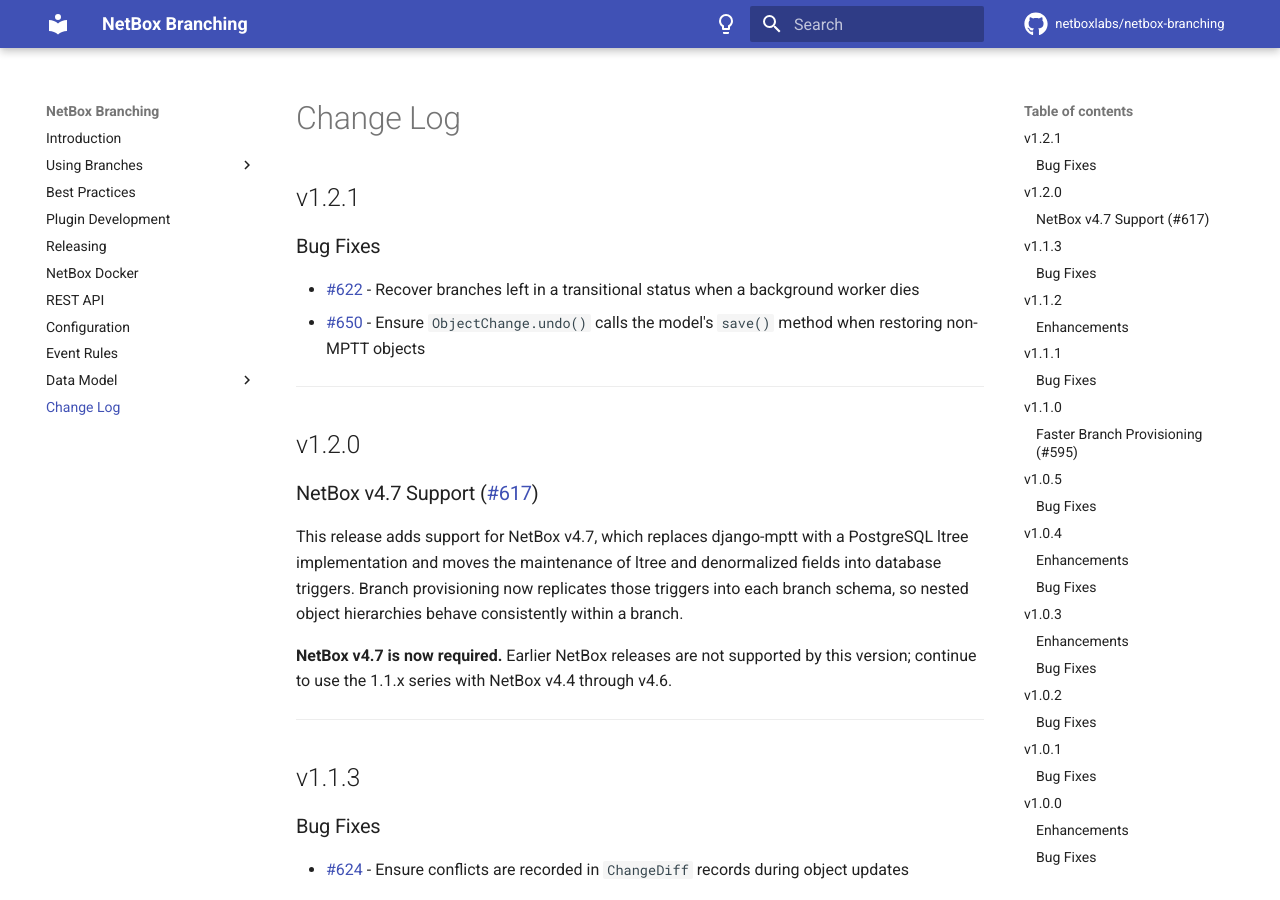
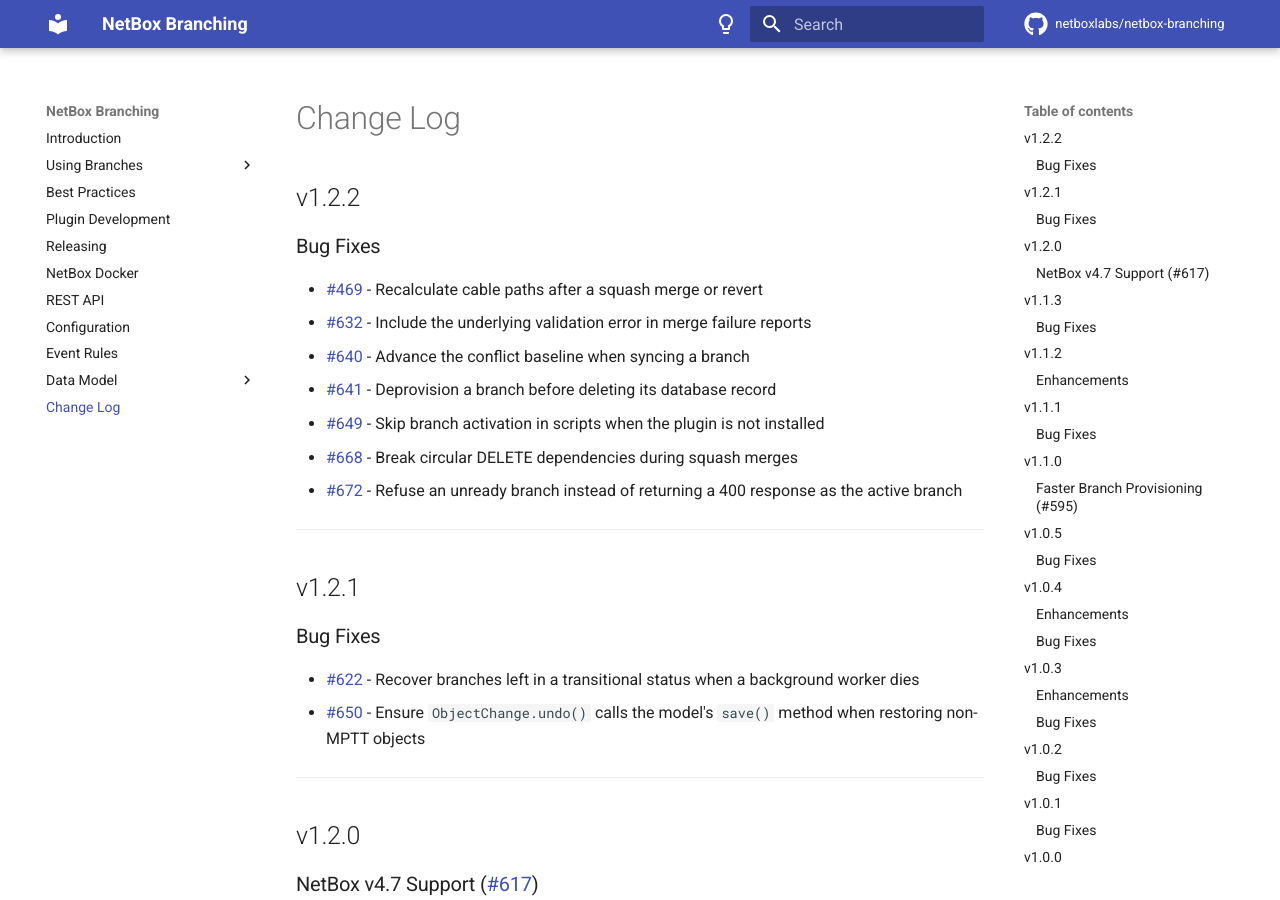
Before and after one commit to netboxlabs/netbox-branching, an MkDocs documentation site: the page built from docs/changelog.md, in a window 1280 px wide and 900 px high. Built offline with MkDocs 1.6.1 and Material for MkDocs 9.7.7, drawn with Linux system fonts in a browser that asks for light colours; comment, search, counter and statistics services are not loaded.

Commit message:
Release v1.2.2

```diff
--- a/docs/changelog.md
+++ b/docs/changelog.md
@@ -1,4 +1,18 @@
 # Change Log
+
+## v1.2.2
+
+### Bug Fixes
+
+* [#469](https://github.com/netboxlabs/netbox-branching/issues/469) - Recalculate cable paths after a squash merge or revert
+* [#632](https://github.com/netboxlabs/netbox-branching/issues/632) - Include the underlying validation error in merge failure reports
+* [#640](https://github.com/netboxlabs/netbox-branching/issues/640) - Advance the conflict baseline when syncing a branch
+* [#641](https://github.com/netboxlabs/netbox-branching/issues/641) - Deprovision a branch before deleting its database record
+* [#649](https://github.com/netboxlabs/netbox-branching/issues/649) - Skip branch activation in scripts when the plugin is not installed
+* [#668](https://github.com/netboxlabs/netbox-branching/issues/668) - Break circular DELETE dependencies during squash merges
+* [#672](https://github.com/netboxlabs/netbox-branching/issues/672) - Refuse an unready branch instead of returning a 400 response as the active branch
+
+---
 
 ## v1.2.1
 
--- a/netbox_branching/__init__.py
+++ b/netbox_branching/__init__.py
@@ -13,7 +13,7 @@
     name = 'netbox_branching'
     verbose_name = 'NetBox Branching'
     description = 'A git-like branching implementation for NetBox'
-    version = '1.2.1'
+    version = '1.2.2'
     base_url = 'branching'
     # Remember to update COMPATIBILITY.md when modifying the minimum/maximum supported NetBox versions.
     # NetBox 4.7 replaced django-mptt with a PostgreSQL ltree implementation and moved ltree/denorm
--- a/pyproject.toml
+++ b/pyproject.toml
@@ -16,7 +16,7 @@
 [project]
 # Distribution name is published on PyPI and must not be renamed to match repo_slug.
 name = "netboxlabs-netbox-branching"
-version = "1.2.1"
+version = "1.2.2"
 description = "A git-like branching implementation for NetBox"
 readme = { file = "README.md", content-type = "text/markdown" }
 license-files = ["LICENSE.md"]
```
Also changed, not shown: COMPATIBILITY.md (+1 -0 lines).
